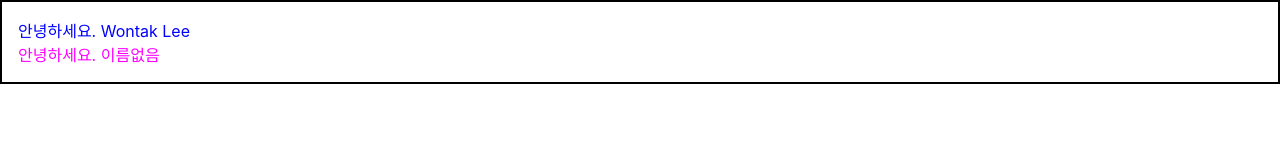
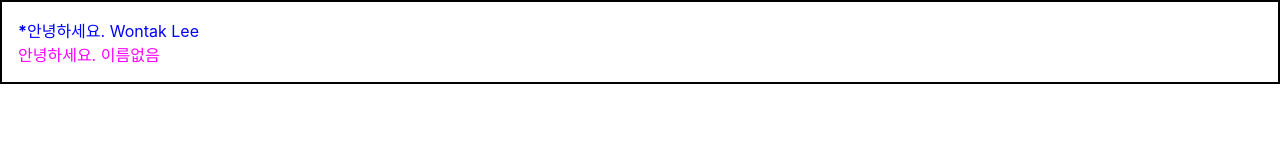
Before and after one commit to hsh0367/react-study, a React (Create React App) app in the folder tak-react/: page / in a window 1280 px wide. Shown: the top 160 px of the page. Built offline with nearby package versions, Linux system fonts and the light colour scheme.

Commit message:
조건부 렌더링 학습

```diff
--- a/tak-react/src/App.js
+++ b/tak-react/src/App.js
@@ -5,7 +5,7 @@ import Wrapper from './Wrapper';
 function App() {
   return (
     <Wrapper>
-      <Hello name = "Wontak Lee" color = "blue"/>
+      <Hello name = "Wontak Lee" color = "blue" isSpecial/>
       <Hello color = "magenta"/>
     </Wrapper>
   );
--- a/tak-react/src/Hello.js
+++ b/tak-react/src/Hello.js
@@ -1,7 +1,12 @@
 import React from 'react';
 
-function Hello({ color, name }) {
-  return <div style={{ color }}>안녕하세요. {name}</div>
+function Hello({ color, name, isSpecial }) {
+  return (
+    <div style={{ color }}>
+      { isSpecial && <b>*</b>}
+      안녕하세요. {name}
+    </div>
+  )
 }
 
 Hello.defaultProps = {
```
